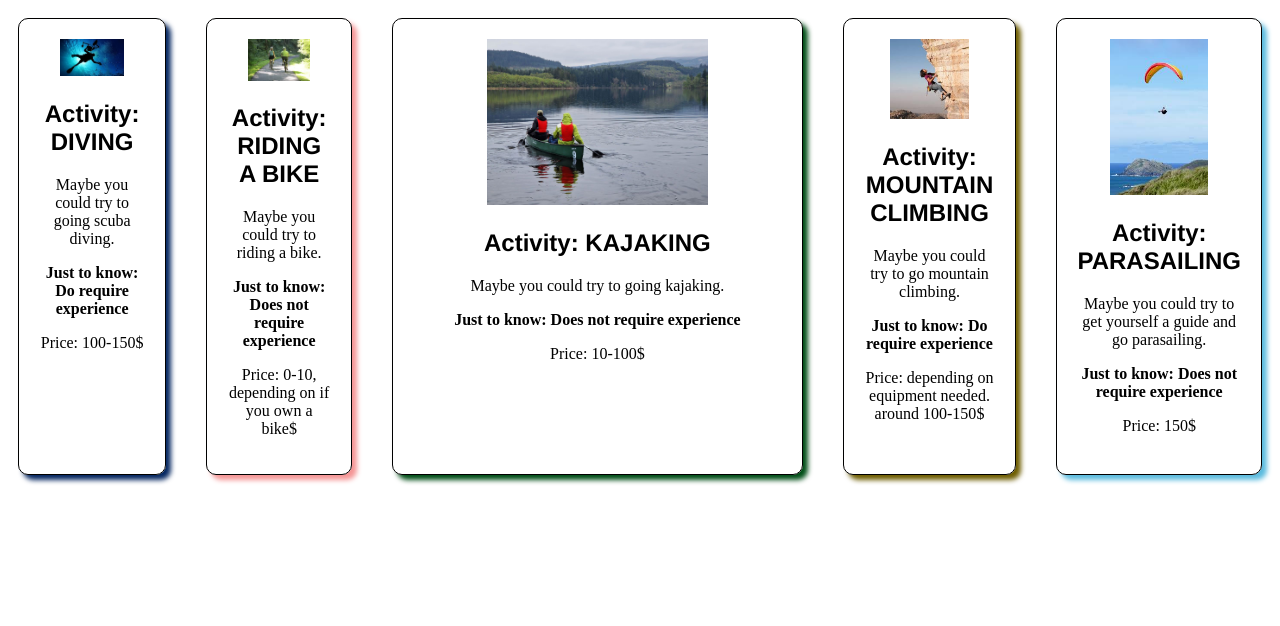
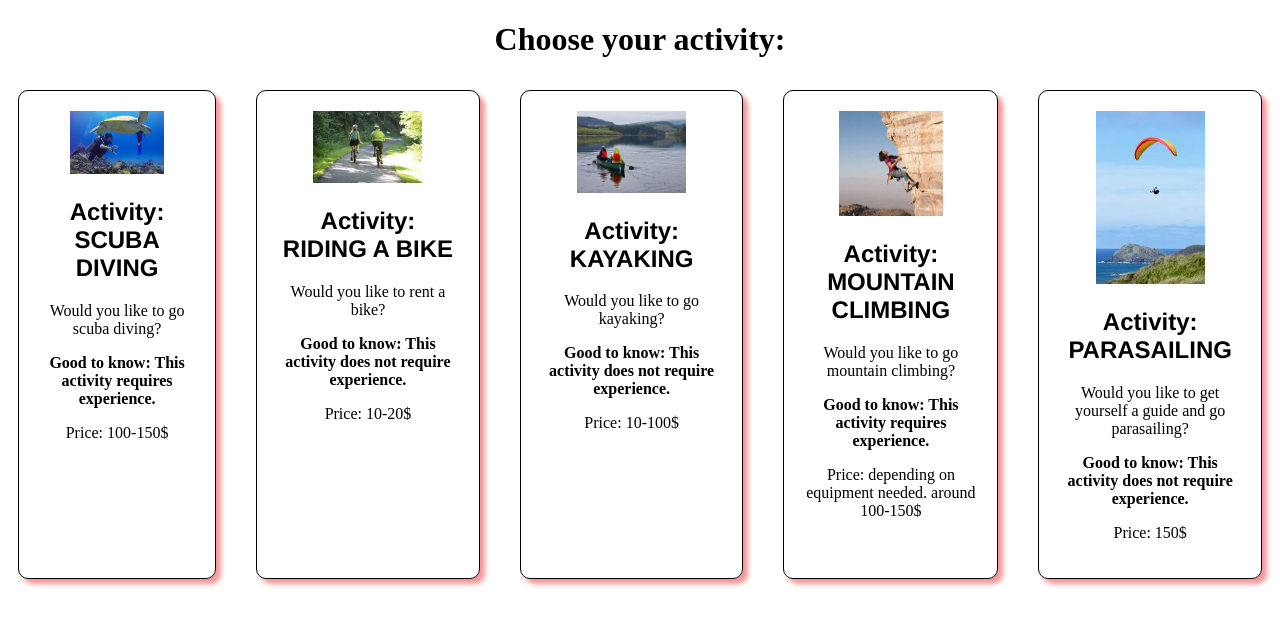
Before and after one commit to leahase/react, a React (Vite) app: page / in a window 1280 px wide. Shown: the top 626 px of the page. Built offline with nearby package versions, Linux system fonts and the light colour scheme.

Commit message:
change text, images sizes ect

```diff
--- a/src/App.jsx
+++ b/src/App.jsx
@@ -7,10 +7,11 @@ import Parasailing from './components/parasailing.jsx'
 function App() {
   return (
     <>
+    <h1>Choose your activity:</h1>
     <div className='flex-container'>
-    <Diving activity ="DIVING" activityDescription="going scuba diving" skills={true} priceTag="100-150"></Diving>
-    <Cykling activity ="RIDING A BIKE" activityDescription="riding a bike" skills={false} priceTag="0-10, depending on if you own a bike"></Cykling>
-    <Kajak activity ="KAJAKING" activityDescription="going kajaking" skills={false} priceTag="10-100"></Kajak>
+    <Diving activity ="SCUBA DIVING" activityDescription="go scuba diving" skills={true} priceTag="100-150"></Diving>
+    <Cykling activity ="RIDING A BIKE" activityDescription="rent a bike" skills={false} priceTag="10-20"></Cykling>
+    <Kajak activity ="KAYAKING" activityDescription="go kayaking" skills={false} priceTag="10-100"></Kajak>
     <Climbing activity ="MOUNTAIN CLIMBING" activityDescription="go mountain climbing" skills={true} priceTag="depending on equipment needed. around 100-150"></Climbing>
     <Parasailing activity ="PARASAILING" activityDescription="get yourself a guide and go parasailing" skills={false} priceTag="150"></Parasailing>
     </div>
--- a/src/bike.css
+++ b/src/bike.css
@@ -7,7 +7,7 @@
     text-align: center;
     display: inline-block;
 }
-.imgage{
+.image{
     height: auto;
     max-width: 60%;
   }
--- a/src/components/Diving.jsx
+++ b/src/components/Diving.jsx
@@ -1,14 +1,14 @@
-import divingPic from '../assets/diving.jpeg';
+import divingPic from '../assets/diving.jpg';
 import "../diving.css";
 
 function Diving(props){
 return(
     <>
-    <div className='diving'>
+    <div className='flex-box'>
     <img src={divingPic} alt="scuba diving" className='image'/>
     <h2 className='heading' >Activity:{` ${props.activity}`}</h2>
-    <p>Maybe you could try to {props.activityDescription}.</p>
-    <p><b>Just to know: {props.skills ? "Do require experience" : "Does not require experience"}</b></p>
+    <p>Would you like to {props.activityDescription}?</p>
+    <p><b>Good to know: {props.skills ? "This activity requires experience." : "This activity does not require experience."}</b></p>
     <p>Price: {props.priceTag}$</p>
     </div>
     </>
--- a/src/components/bike.jsx
+++ b/src/components/bike.jsx
@@ -5,11 +5,11 @@ function Cycling(props){
 
 return(
     <>
-    <div className="bike">
+    <div className="flex-box">
     <img src={bikePic} alt="riding a bike" className="image"/>
     <h2 className="heading">Activity:{` ${props.activity}`}</h2>
-    <p className="bike-text">Maybe you could try to {props.activityDescription}.</p>
-    <p><b>Just to know: {props.skills ? "Do require experience" : "Does not require experience"}</b></p>
+    <p className="bike-text">Would you like to {props.activityDescription}?</p>
+    <p><b>Good to know: {props.skills ? "This activity requires experience." : "This activity does not require experience."}</b></p>
     <p>Price: {props.priceTag}$</p>
     </div>
     </>
--- a/src/components/climbing.jsx
+++ b/src/components/climbing.jsx
@@ -4,11 +4,11 @@ import "../climbing.css";
 function Climbing(props){
 return(
     <>
-    <div className='climbing'>
+    <div className='flex-box'>
     <img src={climbingPic} alt="climbing" className='image'/>
     <h2 className='heading'>Activity:{` ${props.activity}`}</h2>
-    <p className="text">Maybe you could try to {props.activityDescription}.</p>
-    <p><b>Just to know: {props.skills ? "Do require experience" : "Does not require experience"}</b></p>
+    <p className="text">Would you like to {props.activityDescription}?</p>
+    <p><b>Good to know: {props.skills ? "This activity requires experience." : "This activity does not require experience."}</b></p>
     <p>Price: {props.priceTag}$</p>
     </div>
     </>
--- a/src/components/kajak.jsx
+++ b/src/components/kajak.jsx
@@ -4,11 +4,11 @@ import "../kajak.css";
 function Kajak(props){
 return(
     <>
-    <div className='kajak'>
+    <div className='flex-box'>
     <img src={kajakPic} alt="kajaking" className='image'/>
     <h2 className='heading'>Activity:{` ${props.activity}`}</h2>
-    <p>Maybe you could try to {props.activityDescription}. </p>
-    <p><b>Just to know: {props.skills ? "Do require experience" : "Does not require experience"}</b></p>
+    <p>Would you like to {props.activityDescription}? </p>
+    <p><b>Good to know: {props.skills ? "This activity requires experience." : "This activity does not require experience."}</b></p>
     <p>Price: {props.priceTag}$</p>
     </div>
     </>
--- a/src/components/parasailing.jsx
+++ b/src/components/parasailing.jsx
@@ -4,11 +4,11 @@ import "../parasailing.css";
 function Parasailing(props){
 return(
     <>
-    <div className='parasailing'>
+    <div className='flex-box'>
     <img src={parasailingkPic} alt="parasailing" className='image'/>
     <h2 className='heading'>Activity:{` ${props.activity}`}</h2>
-    <p>Maybe you could try to {props.activityDescription}. </p>
-    <p><b>Just to know: {props.skills ? "Do require experience" : "Does not require experience"}</b></p>
+    <p>Would you like to {props.activityDescription}? </p>
+    <p><b>Good to know: {props.skills ? "This activity requires experience." : "This activity does not require experience."}</b></p>
     <p>Price: {props.priceTag}$</p>
     </div>
     </>
--- a/src/index.css
+++ b/src/index.css
@@ -3,3 +3,19 @@
   gap: 20px;
   justify-content: space-around;
 }
+.flex-box{
+    border: 1px solid black;
+    border-radius: 10px;
+    box-shadow: 5px 5px 5px rgb(245, 149, 149);
+    padding: 20px;
+    margin: 10px;
+    text-align: center;
+}
+img {
+  width: 150px;
+  height: 50px;
+}
+h1 {
+  text-align: center;
+
+}
```
Also changed, not shown: src/assets/diving.jpg (added).
